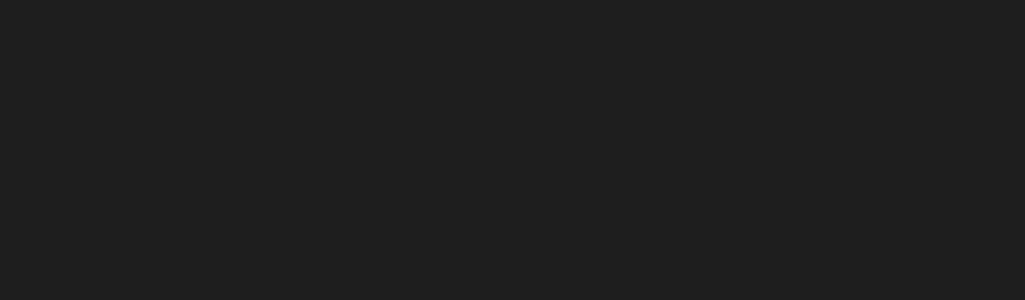
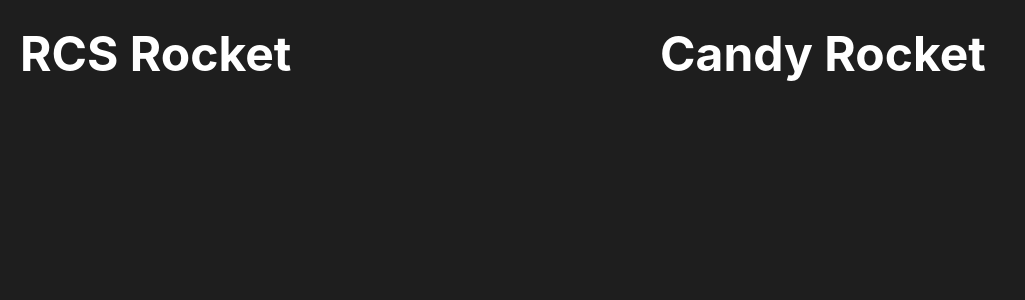
Before and after one commit to SeoulMETA2023/rocket-monitoring-app, a React (Create React App) app: page / in a window 1280 px wide. Shown: the top 300 px of the page, without its empty margins (0-1025 px from the left). Built offline with nearby package versions, Linux system fonts and the light colour scheme.

Commit message:
add monitors' grid

```diff
--- a/src/App.tsx
+++ b/src/App.tsx
@@ -7,7 +7,7 @@
 
 function App() {
   return (
-      <div className={"w-full h-screen bg-black grid grid-cols-2"}>
+      <div className={"h-screen bg-black grid grid-cols-2"}>
         <RCSMonitor/>
         <CandyMonitor/>
       </div>
--- a/src/monitor/candy.tsx
+++ b/src/monitor/candy.tsx
@@ -1,9 +1,53 @@
-import {Fragment} from "react";
-
 export default function CandyMonitor() {
     return (
-        <div>
+        <section className={"m-5 grid grid-cols-12 grid-rows-10 gap-2"}>
+            <div className={"col-span-full flex items-center"}>
+                <h1 className={"text-5xl font-bold text-white"}>Candy Rocket</h1>
+            </div>
 
-        </div>
+            <div className={"col-span-7 row-span-5"}>
+
+            </div>
+
+            <div className={"col-span-5 row-span-2"}>
+
+            </div>
+
+            <div className={"col-span-5 row-span-3"}>
+
+            </div>
+
+            <div className={"col-span-4 row-span-2"}>
+
+            </div>
+
+            <div className={"col-span-4 row-span-2"}>
+
+            </div>
+
+            <div className={"col-span-4 row-span-2"}>
+
+            </div>
+
+            <div className={"col-span-3 row-span-2"}>
+
+            </div>
+
+            <div className={"col-span-3 row-span-2"}>
+
+            </div>
+
+            <div className={"col-span-3 row-span-2"}>
+
+            </div>
+
+            <div className={"col-span-3 row-span-2"}>
+
+            </div>
+
+            <div className={"col-span-3 row-span-2"}>
+
+            </div>
+        </section>
     );
 }
--- a/src/monitor/rcs.tsx
+++ b/src/monitor/rcs.tsx
@@ -1,7 +1,53 @@
 export default function RCSMonitor() {
     return(
-        <div>
+        <section className={"m-5 grid grid-cols-12 grid-rows-10 gap-2"}>
+            <div className={"col-span-full flex items-center"}>
+                <h1 className={"text-5xl font-bold text-white"}>RCS Rocket</h1>
+            </div>
 
-        </div>
+            <div className={"col-span-7 row-span-5"}>
+
+            </div>
+
+            <div className={"col-span-5 row-span-2"}>
+
+            </div>
+
+            <div className={"col-span-5 row-span-3"}>
+
+            </div>
+
+            <div className={"col-span-4 row-span-2"}>
+
+            </div>
+
+            <div className={"col-span-4 row-span-2"}>
+
+            </div>
+
+            <div className={"col-span-4 row-span-2"}>
+
+            </div>
+
+            <div className={"col-span-3 row-span-2"}>
+
+            </div>
+
+            <div className={"col-span-3 row-span-2"}>
+
+            </div>
+
+            <div className={"col-span-3 row-span-2"}>
+
+            </div>
+
+            <div className={"col-span-3 row-span-2"}>
+
+            </div>
+
+            <div className={"col-span-3 row-span-2"}>
+
+            </div>
+        </section>
     );
 }
--- a/tailwind.config.js
+++ b/tailwind.config.js
@@ -4,7 +4,11 @@
       "./src/**/*.{js,jsx,ts,tsx}",
   ],
   theme: {
-    extend: {},
+    extend: {
+      gridTemplateRows: {
+        "10": "repeat(10, minmax(0, 1fr))"
+      }
+    },
     colors: {
       "black": "#1E1E1E",
       "gray": "#A7A7AC",
```
